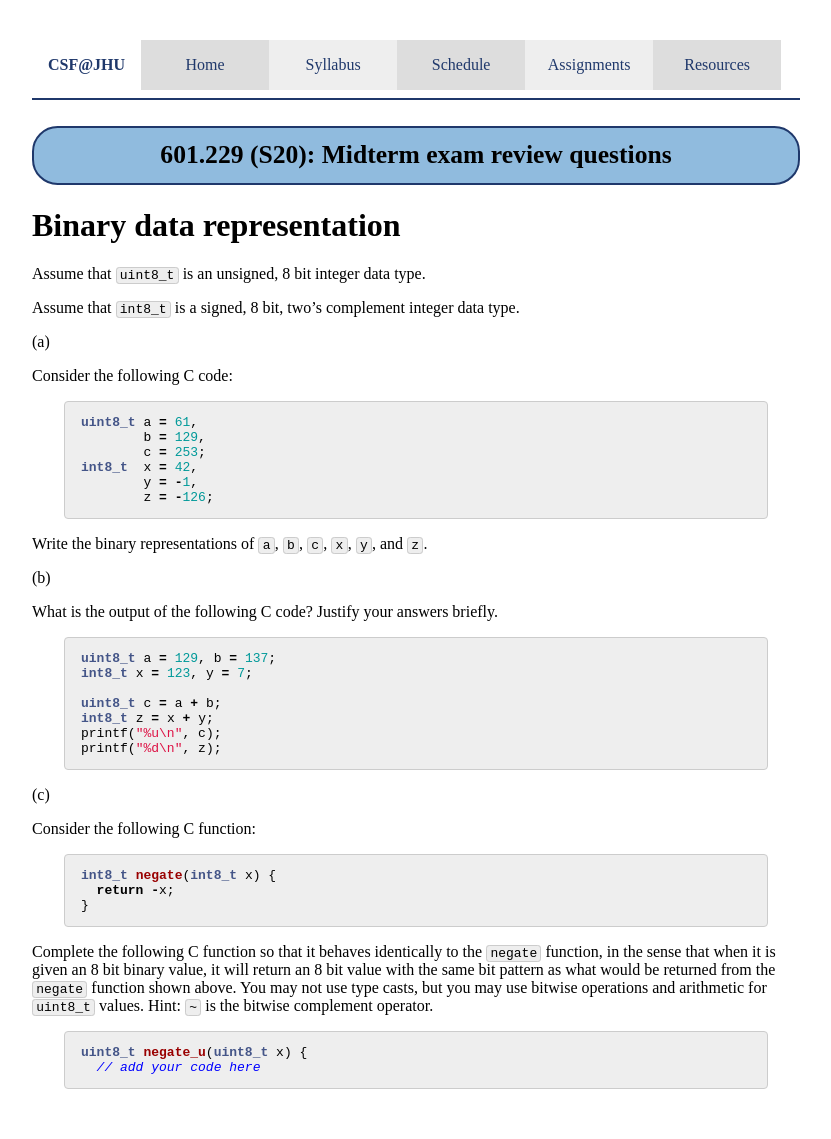
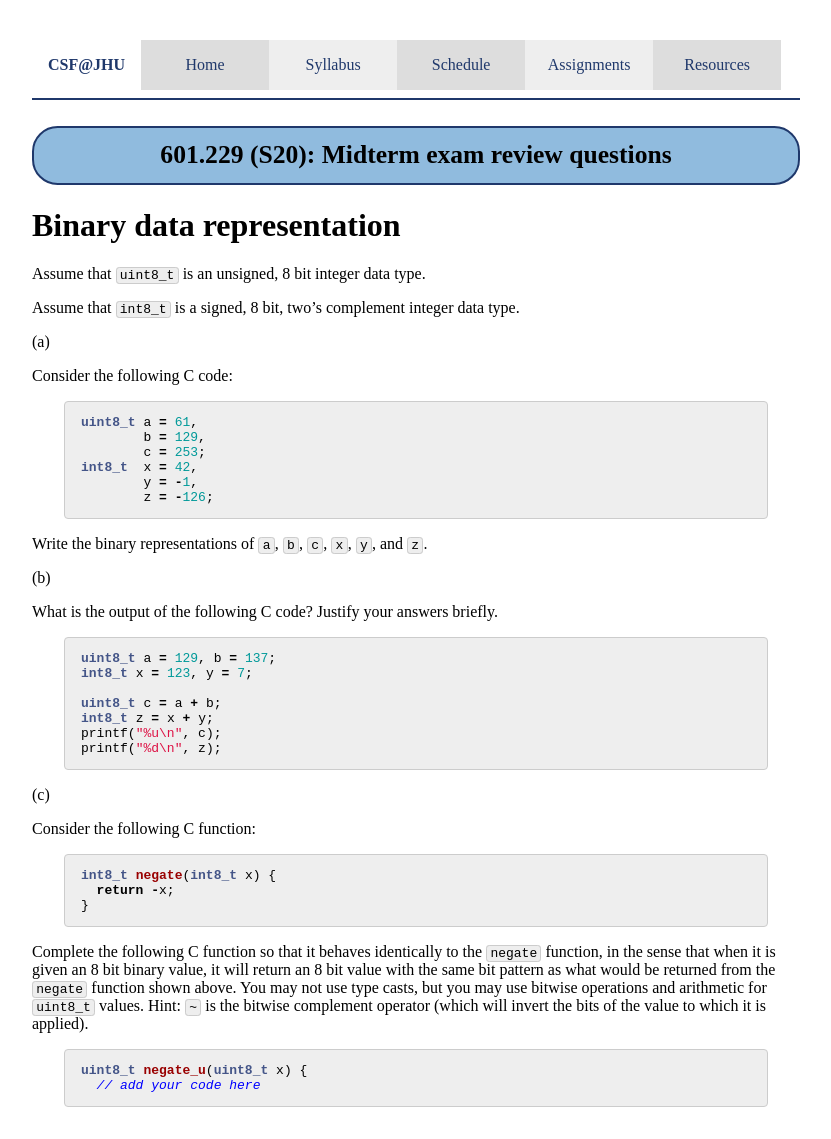
Before and after one commit to jhucsf/spring2020, a Jekyll site: the page built from exercise/midterm_review.md, in a window 1280 px wide. Shown: the whole page, without its empty margins (224-1055 px from the left). Built offline with Jekyll 4.4.1, drawn with Linux system fonts in a browser that asks for light colours.

Commit message:
minor clarification

````diff
--- a/exercise/midterm_review.md
+++ b/exercise/midterm_review.md
@@ -48,7 +48,7 @@
 }
 ```
 
-Complete the following C function so that it behaves identically to the `negate` function, in the sense that when it is given an 8 bit binary value, it will return an 8 bit value with the same bit pattern as what would be returned from the `negate` function shown above.  You may not use type casts, but you may use bitwise operations and arithmetic for `uint8_t` values.  Hint: `~` is the bitwise complement operator.
+Complete the following C function so that it behaves identically to the `negate` function, in the sense that when it is given an 8 bit binary value, it will return an 8 bit value with the same bit pattern as what would be returned from the `negate` function shown above.  You may not use type casts, but you may use bitwise operations and arithmetic for `uint8_t` values.  Hint: `~` is the bitwise complement operator (which will invert the bits of the value to which it is applied).
 
 ```c
 uint8_t negate_u(uint8_t x) {
````
